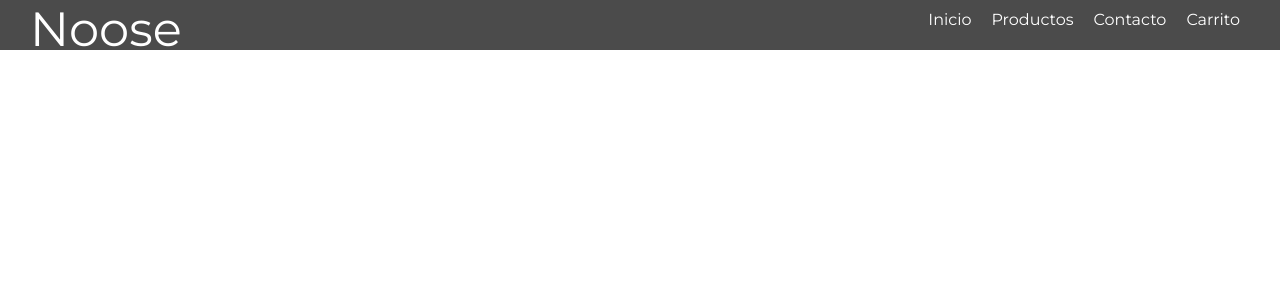
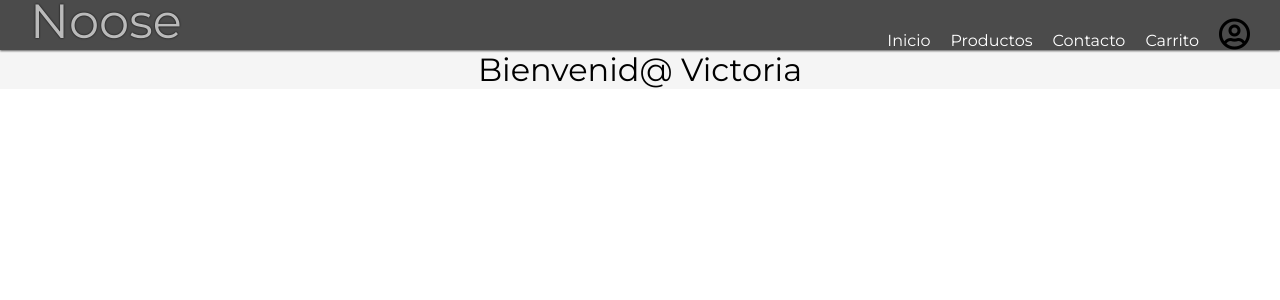
Before and after one commit to LucasMedina-dev/Flame, a React (Create React App) app: page / in a window 1280 px wide. Shown: the top 300 px of the page. Built offline with nearby package versions, Linux system fonts and the light colour scheme.

Commit message:
Desafio Clase 4

```diff
--- a/public/index.html
+++ b/public/index.html
@@ -11,10 +11,10 @@
     />
     <link rel="apple-touch-icon" href="%PUBLIC_URL%/logo192.png" />
     <link rel="manifest" href="%PUBLIC_URL%/manifest.json" />
+    <link rel="stylesheet" href="https://use.fontawesome.com/releases/v5.15.4/css/all.css" integrity="sha384-DyZ88mC6Up2uqS4h/KRgHuoeGwBcD4Ng9SiP4dIRy0EXTlnuz47vAwmeGwVChigm" crossorigin="anonymous">
     <title>React App</title>
   </head>
   <body>
-    <noscript>You need to enable JavaScript to run this app.</noscript>
     <div id="root"></div>
   </body>
 </html>
--- a/src/components/App.js
+++ b/src/components/App.js
@@ -1,12 +1,16 @@
 import '../styles/css/style.css';
 import Header from './Header';
+import Main from './Main'
 
 
 const App = ()=> {
     return (
         // Esto equivale a header({id:"header"}), por lo tanto si en Header.js
         // ejecuto un console.log(params), puedo ver las propiedades dadas desde App
-        <Header className="header "/>
+        <>
+            <Header className="header "/>
+            <Main userName="Victoria"/>
+        </>
     )
 }
 
--- a/src/components/Header.js
+++ b/src/components/Header.js
@@ -9,6 +9,8 @@ const Header = (params) => {
             </div>
             <div className="header_nav">
                 <Nav/>
+                <label htmlFor="botonUsuario" className="header_nav-button far fa-user-circle"></label>
+                <button id="botonUsuario" style={{display:"none"}}></button>
             </div>
         </header>
     )
--- /dev/null
+++ b/src/components/Main.js
@@ -0,0 +1,12 @@
+const Main = (prop) => {
+    return (
+        <div className="main">
+            <div className="main_introduce">
+                Bienvenid@ {prop.userName}
+            </div>
+
+        </div>
+    )
+}
+
+export default Main
--- a/src/styles/css/style.css
+++ b/src/styles/css/style.css
@@ -11,22 +11,36 @@
   background-color: #4b4b4b;
   display: flex;
   flex-direction: row;
-  justify-content: space-between; }
+  justify-content: space-between;
+  align-items: flex-end;
+  box-shadow: 0 1px 2px black; }
   .header .header_title {
     margin-left: 30px; }
     .header .header_title .header_title-style {
       text-decoration: none;
       font-size: 3rem;
-      color: white; }
+      color: #bababa;
+      text-shadow: 0 0 2px black; }
   .header .header_nav {
-    margin-right: 30px; }
+    margin-right: 30px;
+    display: flex;
+    flex-direction: row; }
+    .header .header_nav .header_nav-button {
+      font-size: 2rem; }
     .header .header_nav ul {
       display: flex; }
       .header .header_nav ul li {
-        margin: 10px;
-        list-style: none; }
+        display: flex;
+        margin-right: 20px; }
         .header .header_nav ul li a {
+          align-self: flex-end;
           color: white;
           text-decoration: none; }
           .header .header_nav ul li a:hover {
             text-shadow: 0 0 2px white; }
+
+.main .main_introduce {
+  font-size: 2rem;
+  display: block;
+  text-align: center;
+  background-color: rgba(230, 230, 230, 0.4); }
--- a/src/styles/scss/style.scss
+++ b/src/styles/scss/style.scss
@@ -13,22 +13,31 @@
     display: flex;
     flex-direction: row;
     justify-content: space-between;
+    align-items: flex-end;
+    box-shadow: 0 1px 2px black;
     .header_title{
         margin-left: 30px;
         .header_title-style{
             text-decoration: none;
             font-size: 3rem;
-            color: white;
+            color: rgb(186, 186, 186);
+            text-shadow: 0 0 2px black;
         }
     }
     .header_nav{
         margin-right: 30px;
+        display: flex;
+        flex-direction: row;
+        .header_nav-button{
+            font-size: 2rem;
+        }
         ul{
             display: flex;
             li{
-                margin: 10px;
-                list-style: none;
+                display: flex;
+                margin-right: 20px;
                 a{
+                    align-self: flex-end;
                     color: white;
                     text-decoration: none;
                     &:hover{
@@ -39,4 +48,13 @@
         }
 
     }
+
 }
+.main{
+    .main_introduce{
+        font-size: 2rem;
+        display: block;
+        text-align: center;
+        background-color:rgba(230,230,230,0.4);
+    }
+}
```
